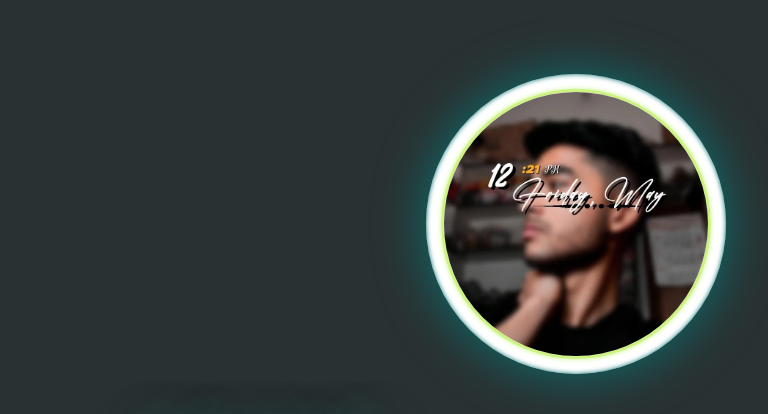
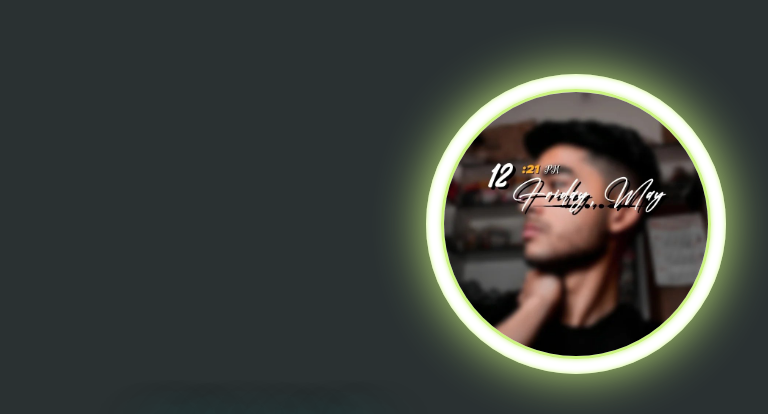
Before and after one commit to vijay9837/My-Portfolio, a plain HTML site: page index.html in a window 768 px wide. Shown: the part 61-475 px from the top of the page. Drawn offline with nearby package versions, Linux system fonts and the light colour scheme; a web font is replaced by a local one.

Commit message:
update css

```diff
--- a/style.css
+++ b/style.css
@@ -475,11 +475,11 @@
     width: 100%;
     height: 100%;
     border-radius: 50%;
-    background-color: #0a7271;
+    background-color: var(--text-color);
   }
   .circle:nth-child(1) {
     background-color: white;
-    box-shadow: 0px 0px 50px #0a7271, inset 0px 0px 5px #0a7271;
+    box-shadow: 0px 0px 50px var(--text-color), inset 0px 0px 5px var(--text-color);
   }
   .circle:nth-child(2) {
     width: 90%;
```
